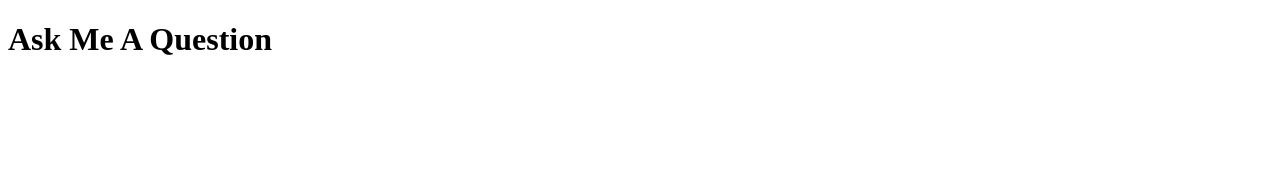
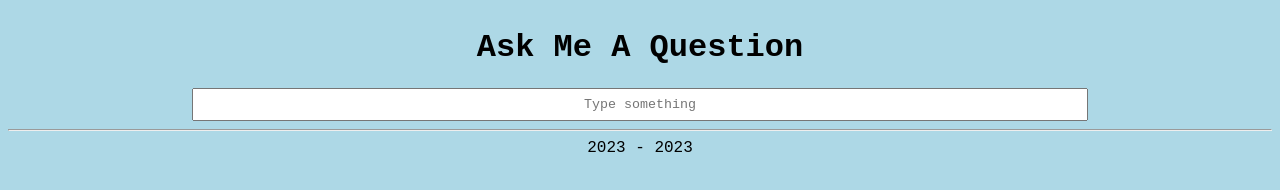
Before and after one commit to Sciencewolf/AskMeAQuestion, a plain HTML site: page index.html in a window 1280 px wide. Drawn offline with Linux system fonts and the light colour scheme; a web font is replaced by a local one.

Commit message:
Initial commit

```diff
--- a/index.html
+++ b/index.html
@@ -4,9 +4,28 @@
     <meta charset="UTF-8">
     <meta http-equiv="X-UA-Compatible" content="IE=edge">
     <meta name="viewport" content="width=device-width, initial-scale=1.0">
+
+    <link rel="stylesheet" href="style.css">
+    <link rel="icon" href="img/icons8-asking-96.png">
+
+    <script type="text/javascript" src="main.js"></script>
     <title>Ask Me A Question</title>
 </head>
-<body>
-    <h1>Ask Me A Question</h1>
+<body onload="onLoad()">
+    <main class="main-wrapper">
+        <div class="header">
+            <h1>Ask Me A Question</h1>
+        </div>
+
+        <div class="input">
+            <input type="text" placeholder="Type something">
+        </div>
+    </main>
+
+    <hr>
+    <footer class="footer">
+        <span>2023 - <span id="year-footer"></span></span>
+    </footer>
+
 </body>
 </html>
--- a/main.js
+++ b/main.js
@@ -0,0 +1,8 @@
+let log = console.log
+
+function onLoad() {
+    const year = document.getElementById('year-footer')
+    let _date = new Date()
+    let _year = _date.getUTCFullYear()
+    year.innerHTML = _year
+}
--- a/style.css
+++ b/style.css
@@ -1,3 +1,56 @@
+@import url('https://fonts.googleapis.com/css2?family=Julee&display=swap');
+
 @media screen and (max-width: 768px) {
+    .header {
+        display: flex
+    }
+}
+
+* {
+    box-sizing: border-box;
+    font-family: 'Julee', monospace;
+}
+
+html {
+    height: 100%;
+    scroll-behavior: smooth;
+    padding: 0;
+    overflow: hidden;
+}
+
+body {
+    height: 100%;
+    padding: 0;
+    background-color: lightblue;
+}
+
+.main-wrapper {
+    margin: 0;
+    padding: 0;
+    width: 100%;
+    height: auto;
 
 }
+.header {
+    display: flex;
+    justify-content: center;
+    align-items: center;
+}
+
+.input {
+    display: flex;
+    justify-content: center;
+}
+
+.input input {
+    width: 70vw;
+    height: 2.5em;
+    text-align: center;
+}
+
+.footer {
+    display: flex;
+    justify-content: center;
+    align-items: center;
+    height: auto;
+}
```
